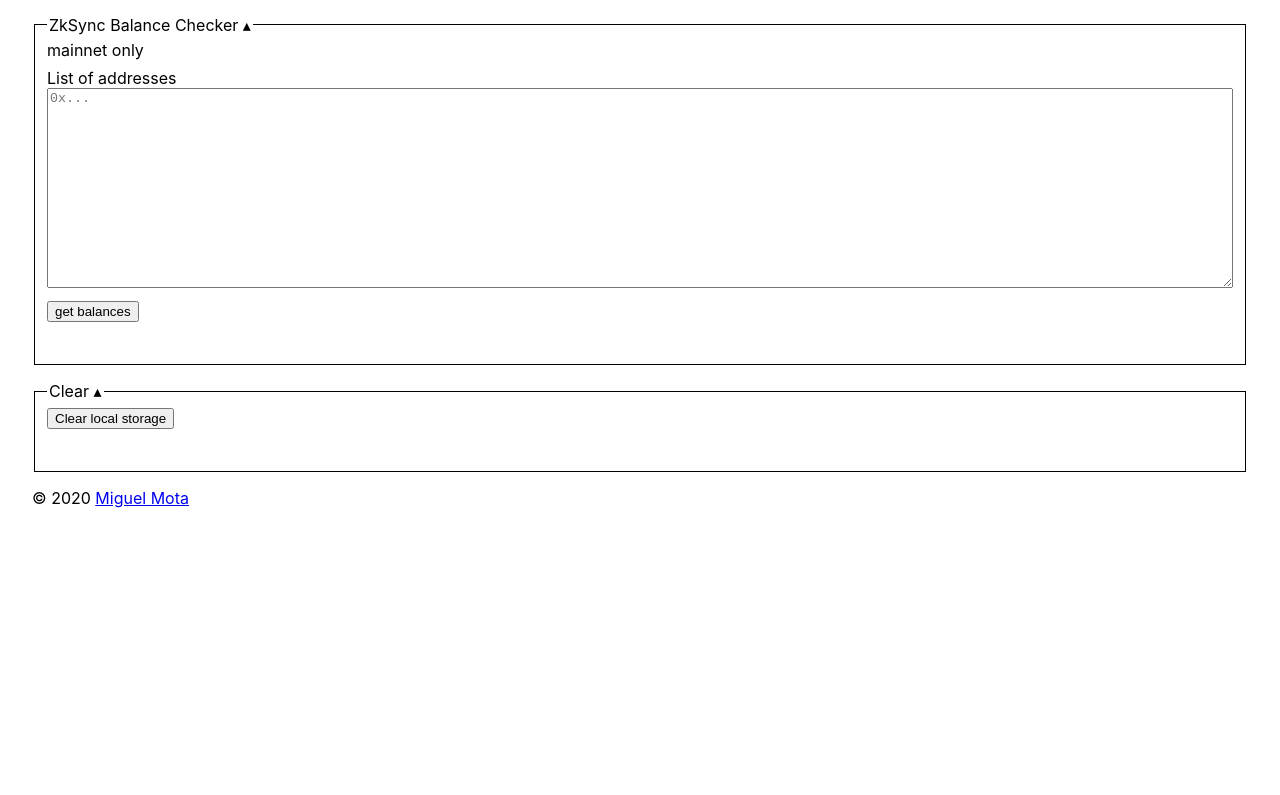
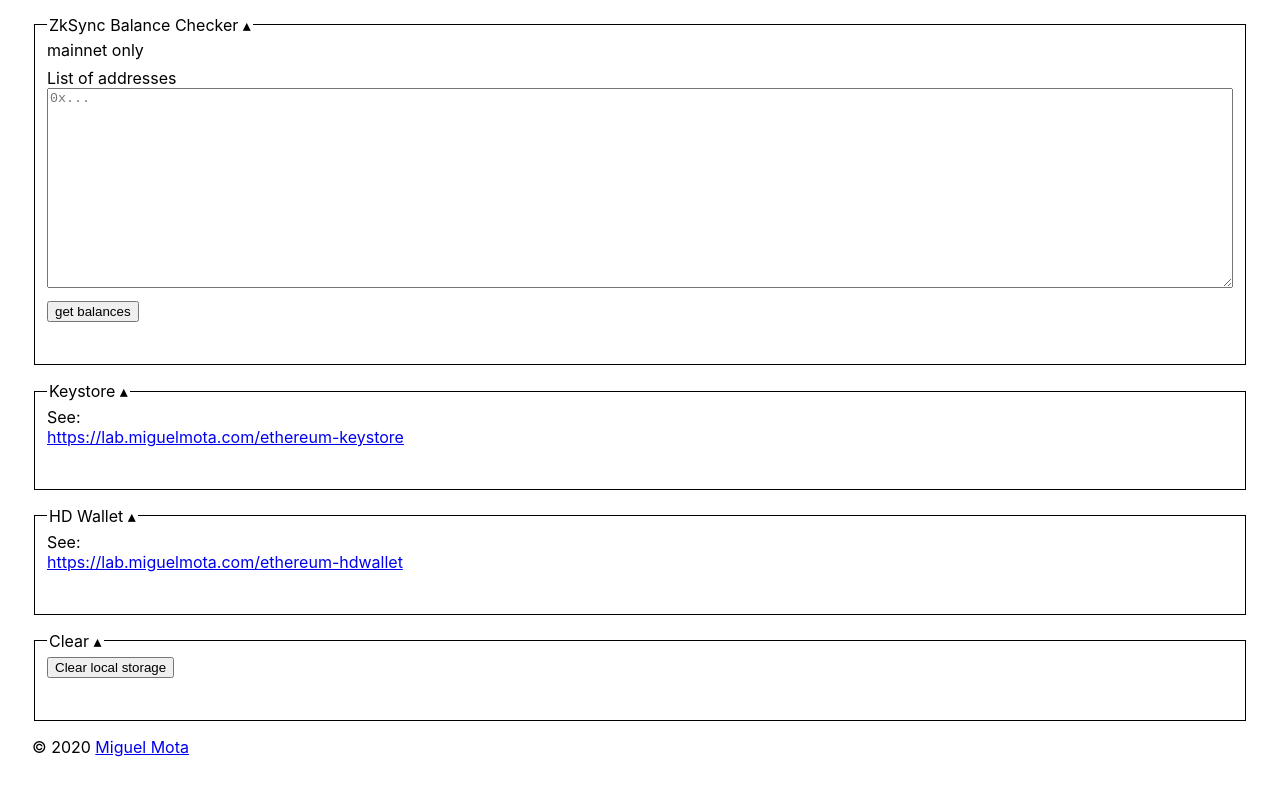
Before and after one commit to miguelmota/ethereum-abi-caller, a React (Create React App) app: page / in a window 1280 px wide. Shown: the part 7089-7884 px from the top of the page. Before the commit the page ends 7645 px from the top, so only its background shows below. Built offline with nearby package versions, Linux system fonts and the light colour scheme.

Commit message:
Add keystore link

```diff
--- a/src/App.tsx
+++ b/src/App.tsx
@@ -2632,6 +2632,30 @@
           <ZkSyncBalanceChecker />
         </section>
       </Fieldset>
+      <Fieldset legend='Keystore'>
+        <section>
+          <div>See:</div>
+          <a
+            href='https://lab.miguelmota.com/ethereum-keystore'
+            target='_blank'
+            rel='noopener noreferrer'
+          >
+            https://lab.miguelmota.com/ethereum-keystore
+          </a>
+        </section>
+      </Fieldset>
+      <Fieldset legend='HD Wallet'>
+        <section>
+          <div>See:</div>
+          <a
+            href='https://lab.miguelmota.com/ethereum-hdwallet'
+            target='_blank'
+            rel='noopener noreferrer'
+          >
+            https://lab.miguelmota.com/ethereum-hdwallet
+          </a>
+        </section>
+      </Fieldset>
       <Fieldset legend='Clear'>
         <section>
           <ClearLocalStorage />
```
